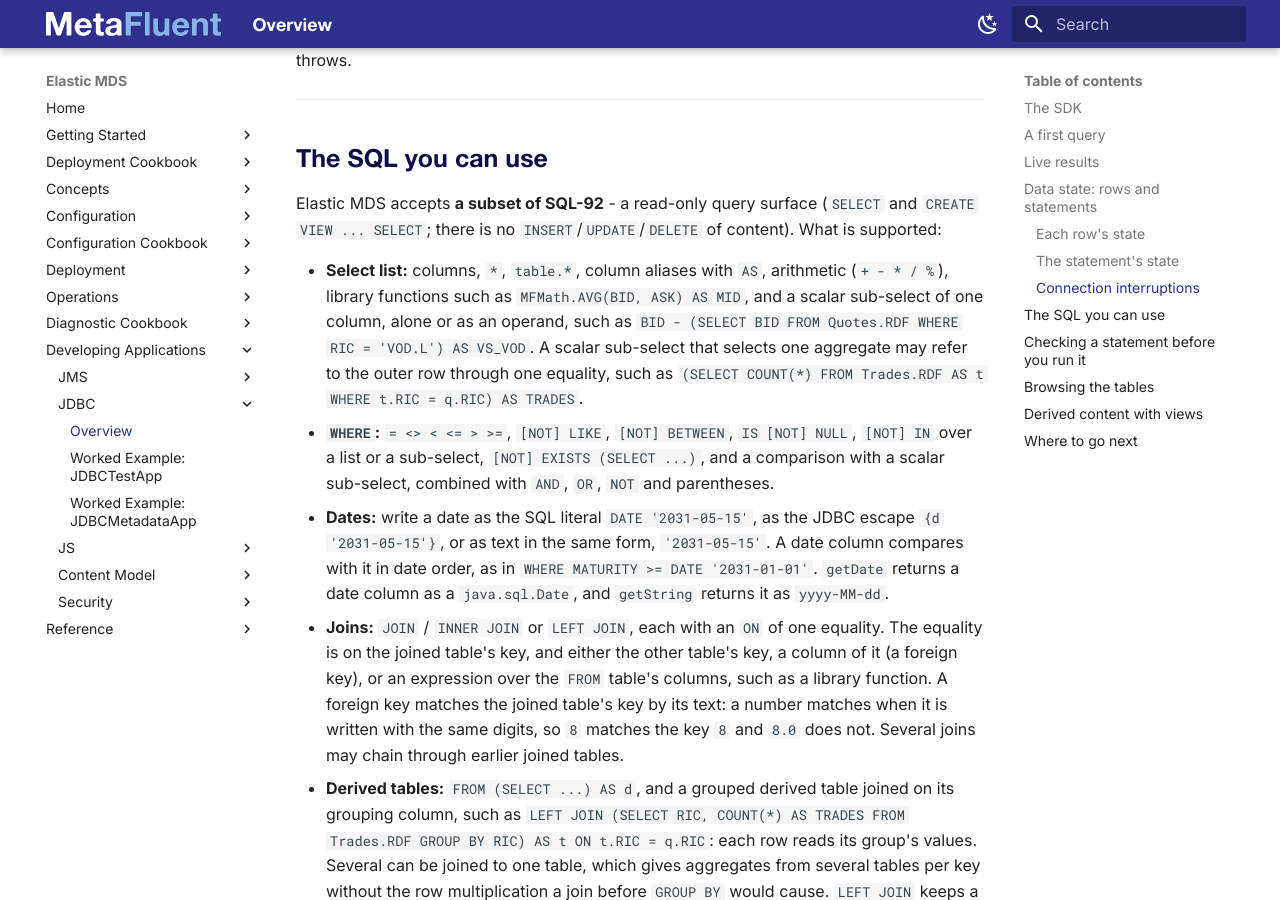
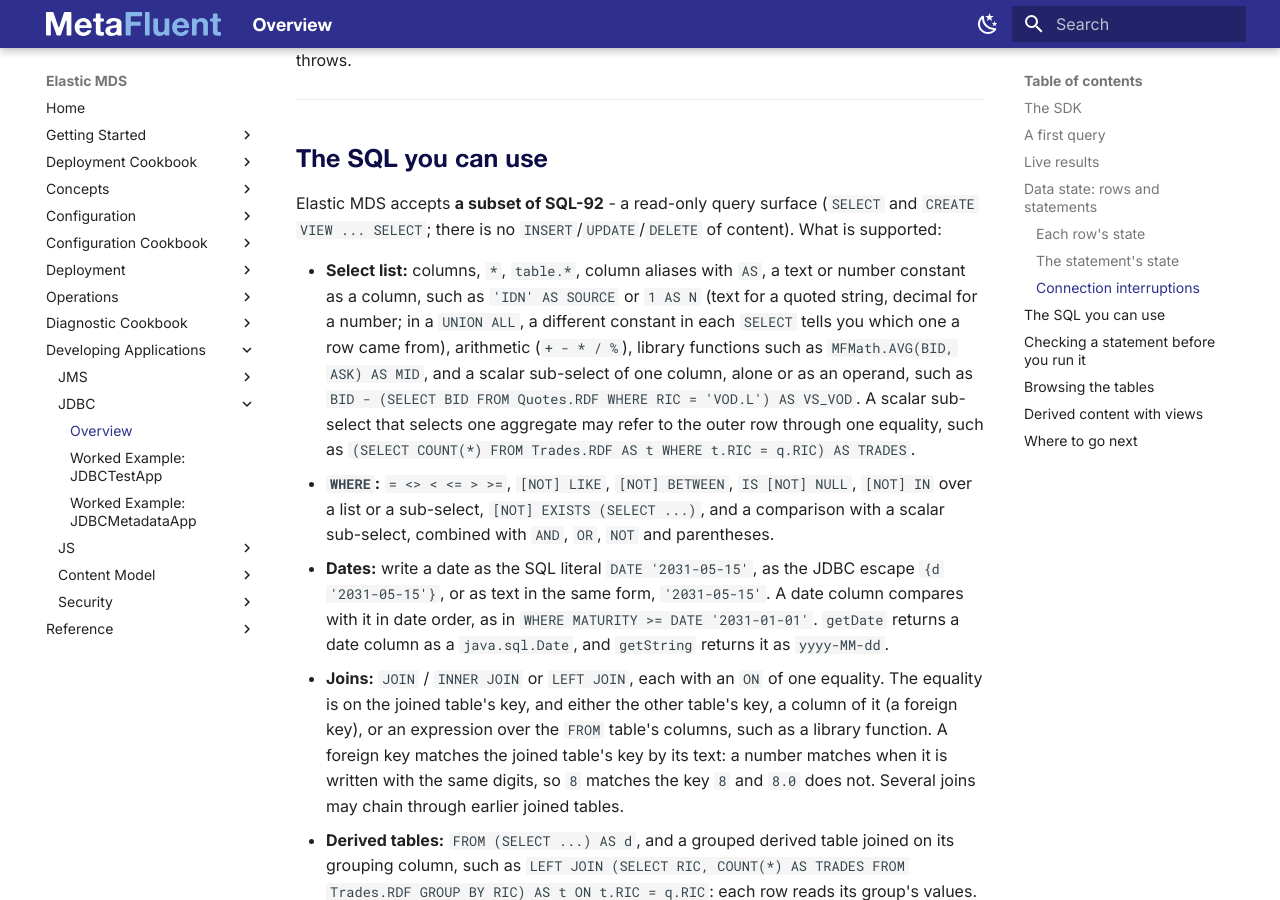
Before and after one commit to MetaFluent/ElasticMDS-docs, an MkDocs documentation site: the page built from docs/Develop-JDBC.md, in a window 1280 px wide and 900 px high, scrolled down 5479 px. Built offline with MkDocs 1.6.1 and Material for MkDocs 9.7.7, drawn with Linux system fonts in a browser that asks for light colours; the version menu is left out.

Commit message:
MetaFluent/IssueTracking#1894 the select list takes a text or number constant as a column
https://github.com/MetaFluent/IssueTracking/issues/1894

Co-Authored-By: Claude Opus 5.5 <noreply@anthropic.com>
Claude-Session: https://claude.ai/code/session_01G11mke3ak4wsSUZ8AfXUzE

```diff
--- a/docs/Develop-JDBC.md
+++ b/docs/Develop-JDBC.md
@@ -175,7 +175,7 @@ When the session itself ends, its statements end with it: a statement already an
 
 Elastic MDS accepts **a subset of SQL-92** - a read-only query surface (`SELECT` and `CREATE VIEW ... SELECT`; there is no `INSERT`/`UPDATE`/`DELETE` of content). What is supported:
 
-- **Select list:** columns, `*`, `table.*`, column aliases with `AS`, arithmetic (`+ - * / %`), library functions such as `MFMath.AVG(BID, ASK) AS MID`, and a scalar sub-select of one column, alone or as an operand, such as `BID - (SELECT BID FROM Quotes.RDF WHERE RIC = 'VOD.L') AS VS_VOD`. A scalar sub-select that selects one aggregate may refer to the outer row through one equality, such as `(SELECT COUNT(*) FROM Trades.RDF AS t WHERE t.RIC = q.RIC) AS TRADES`.
+- **Select list:** columns, `*`, `table.*`, column aliases with `AS`, a text or number constant as a column, such as `'IDN' AS SOURCE` or `1 AS N` (text for a quoted string, decimal for a number; in a `UNION ALL`, a different constant in each `SELECT` tells you which one a row came from), arithmetic (`+ - * / %`), library functions such as `MFMath.AVG(BID, ASK) AS MID`, and a scalar sub-select of one column, alone or as an operand, such as `BID - (SELECT BID FROM Quotes.RDF WHERE RIC = 'VOD.L') AS VS_VOD`. A scalar sub-select that selects one aggregate may refer to the outer row through one equality, such as `(SELECT COUNT(*) FROM Trades.RDF AS t WHERE t.RIC = q.RIC) AS TRADES`.
 - **`WHERE`:** `= <> < <= > >=`, `[NOT] LIKE`, `[NOT] BETWEEN`, `IS [NOT] NULL`, `[NOT] IN` over a list or a sub-select, `[NOT] EXISTS (SELECT ...)`, and a comparison with a scalar sub-select, combined with `AND`, `OR`, `NOT` and parentheses.
 - **Dates:** write a date as the SQL literal `DATE '2031-05-15'`, as the JDBC escape `{d '2031-05-15'}`, or as text in the same form, `'2031-05-15'`. A date column compares with it in date order, as in `WHERE MATURITY >= DATE '2031-01-01'`. `getDate` returns a date column as a `java.sql.Date`, and `getString` returns it as `yyyy-MM-dd`.
 - **Joins:** `JOIN` / `INNER JOIN` or `LEFT JOIN`, each with an `ON` of one equality. The equality is on the joined table's key, and either the other table's key, a column of it (a foreign key), or an expression over the `FROM` table's columns, such as a library function. A foreign key matches the joined table's key by its text: a number matches when it is written with the same digits, so `8` matches the key `8` and `8.0` does not. Several joins may chain through earlier joined tables.
```
